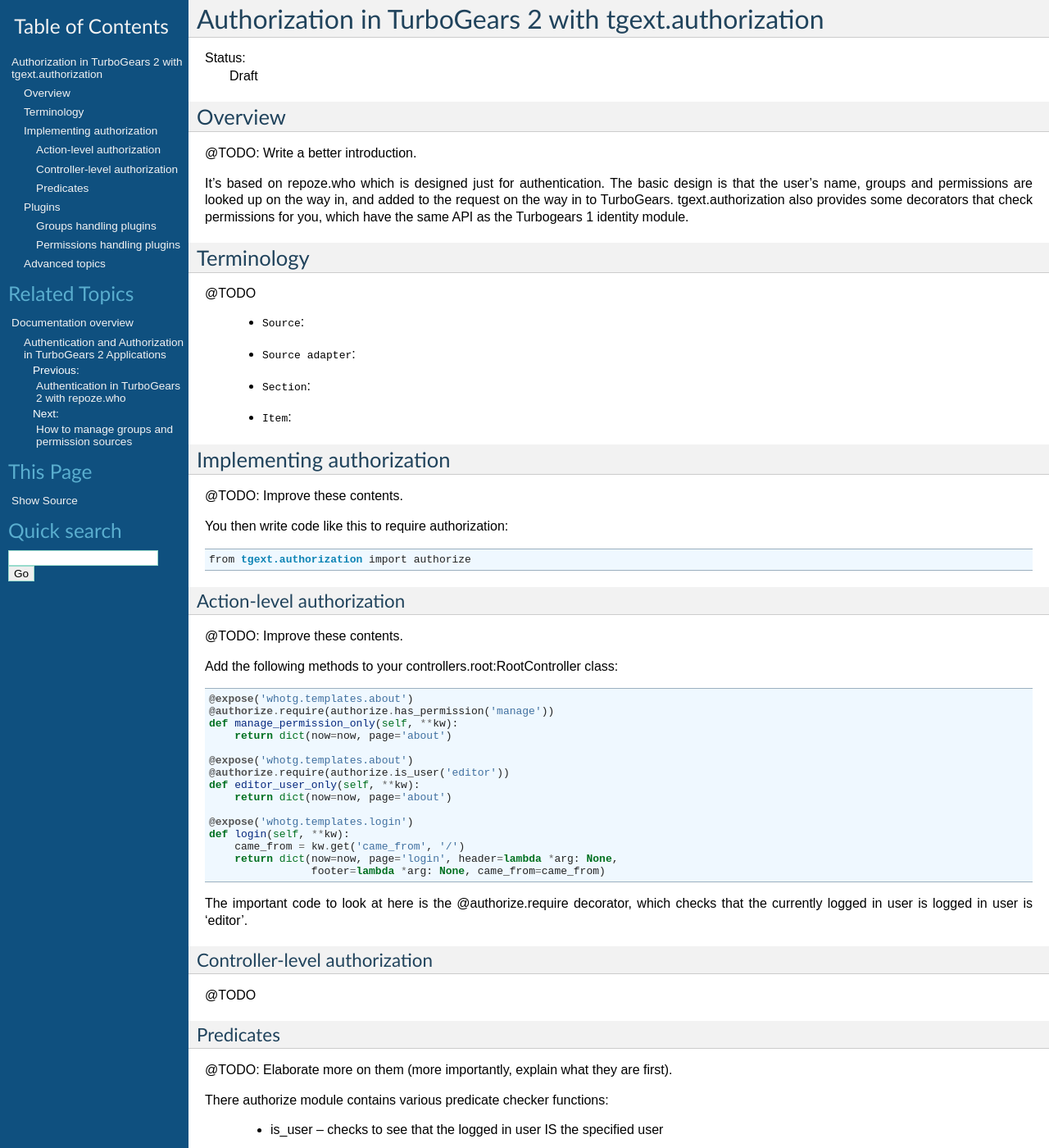
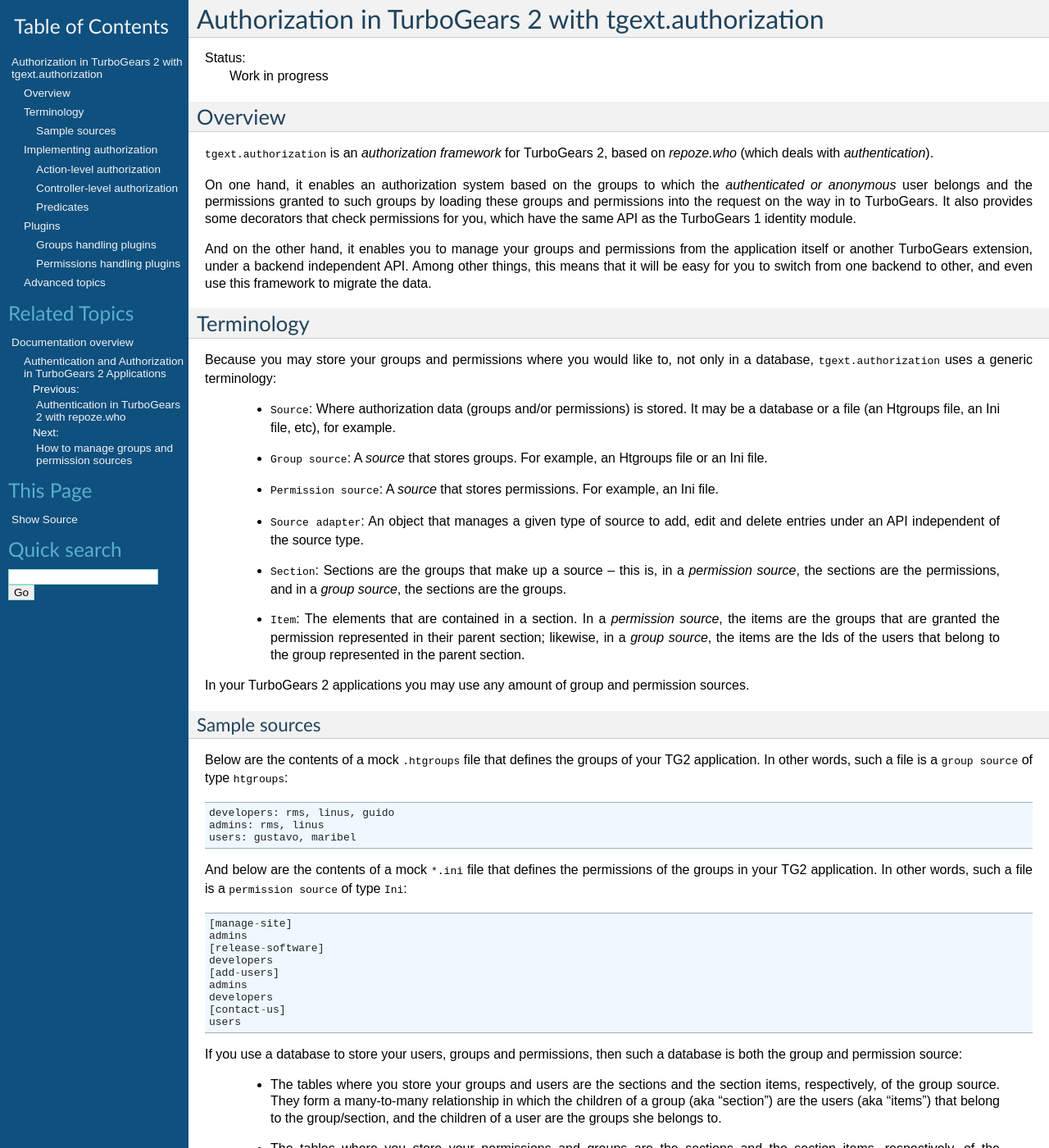
Before and after one commit to TurboGears/tg2, a Sphinx documentation site: the page built from docs/main/Extensions/Authorization/index.rst, in a window 1280 px wide and 1400 px high. Shown: the whole window at 82% size. Built offline with Sphinx 7.4.7, drawn with Linux system fonts in a browser that asks for light colours; some of the changed text lies outside the part shown.

Commit message:
Added an overall explanation of tgext.authorization
--HG--
extra : convert_revision : svn%3A77541ad4-5f01-0410-9ede-a1b63cd9a898/trunk%405567

```diff
--- a/docs/main/Extensions/Authorization/index.rst
+++ b/docs/main/Extensions/Authorization/index.rst
@@ -1,29 +1,92 @@
 Authorization in TurboGears 2 with tgext.authorization
 ======================================================
 
-:Status: Draft
+:Status: Work in progress
 
 
 Overview
 --------
 
-@TODO: Write a better introduction.
+``tgext.authorization`` is an `authorization framework` for TurboGears 2,
+based on `repoze.who` (which deals with `authentication`).
 
-It's based on repoze.who which is designed just for authentication. The basic
-design is that the user's name, groups and
-permissions are looked up on the way in, and added to the request on the way
-in to TurboGears.  tgext.authorization also provides some decorators that
-check permissions for you, which have the same API as the Turbogears 1
-identity module.
+On one hand, it enables an authorization system based on the groups to which
+the `authenticated or anonymous` user belongs and the permissions granted to
+such groups by loading these groups and permissions into the request on the way
+in to TurboGears. It also provides some decorators that check permissions for
+you, which have the same API as the TurboGears 1 identity module.
+
+And on the other hand, it enables you to manage your groups and permissions
+from the application itself or another TurboGears extension, under a backend
+independent API. Among other things, this means that it will be easy for you
+to switch from one backend to other, and even use this framework to migrate the
+data.
 
 
 Terminology
 -----------
-@TODO
-  * ``Source``:
-  * ``Source adapter``:
-  * ``Section``:
-  * ``Item``:
+
+Because you may store your groups and permissions where you would like to, not
+only in a database, ``tgext.authorization`` uses a generic terminology:
+
+  * ``Source``: Where authorization data (groups and/or permissions) is stored.
+    It may be a database or a file (an Htgroups file, an Ini file, etc), for
+    example.
+  * ``Group source``: A `source` that stores groups. For example, an Htgroups
+    file or an Ini file.
+  * ``Permission source``: A `source` that stores permissions. For example, an
+    Ini file.
+  * ``Source adapter``: An object that manages a given type of source to add,
+    edit and delete entries under an API independent of the source type.
+  * ``Section``: Sections are the groups that make up a source -- this is, in a
+    `permission source`, the sections are the permissions, and in a `group
+    source`, the sections are the groups.
+  * ``Item``: The elements that are contained in a section. In a `permission
+    source`, the items are the groups that are granted the permission
+    represented in their parent section; likewise, in a `group source`, the
+    items are the Ids of the users that belong to the group represented in the
+    parent section.
+
+In your TurboGears 2 applications you may use any amount of group and
+permission sources.
+
+Sample sources
+~~~~~~~~~~~~~~
+Below are the contents of a mock ``.htgroups`` file that defines the groups of
+your TG2 application. In other words, such a file is a ``group source`` of type
+``htgroups``::
+
+    developers: rms, linus, guido
+    admins: rms, linus
+    users: gustavo, maribel
+
+And below are the contents of a mock ``*.ini`` file that defines the permissions
+of the groups in your TG2 application. In other words, such a file is a
+``permission source`` of type ``Ini``::
+
+    [manage-site]
+    admins
+    [release-software]
+    developers
+    [add-users]
+    admins
+    developers
+    [contact-us]
+    users
+
+If you use a database to store your users, groups and permissions, then such a
+database is both the group and permission source:
+
+  * The tables where you store your groups and users are the sections and the
+    section items, respectively, of the group source. They form a many-to-many
+    relationship in which the children of a group (aka "section") are the
+    users (aka "items") that belong to the group/section, and the children of
+    a user are the groups she belongs to.
+  * The tables where you store your permissions and groups are the sections and
+    the section items, respectively, of the permission source. They form a
+    many-to-many relationship in which the children of a permission (aka
+    "section") are the group (aka "items") that are granted the permission, and
+    the children of a group are the permissions granted to the group.
 
 
 Implementing authorization
```
